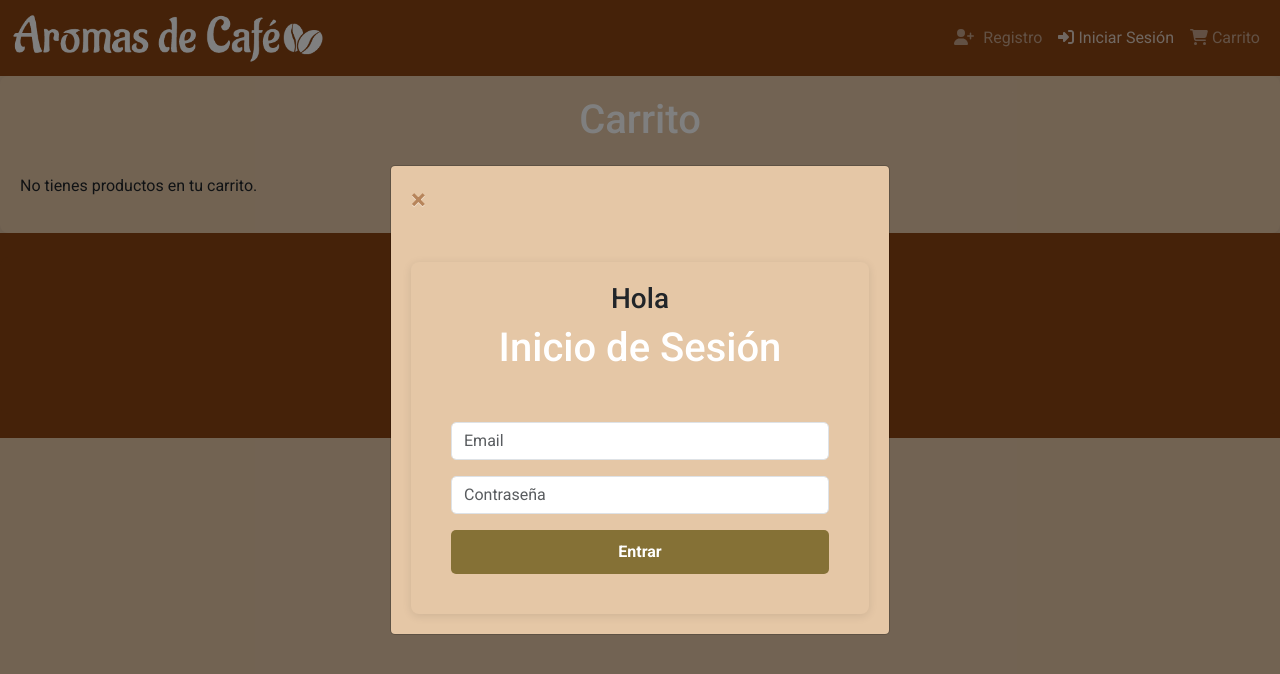
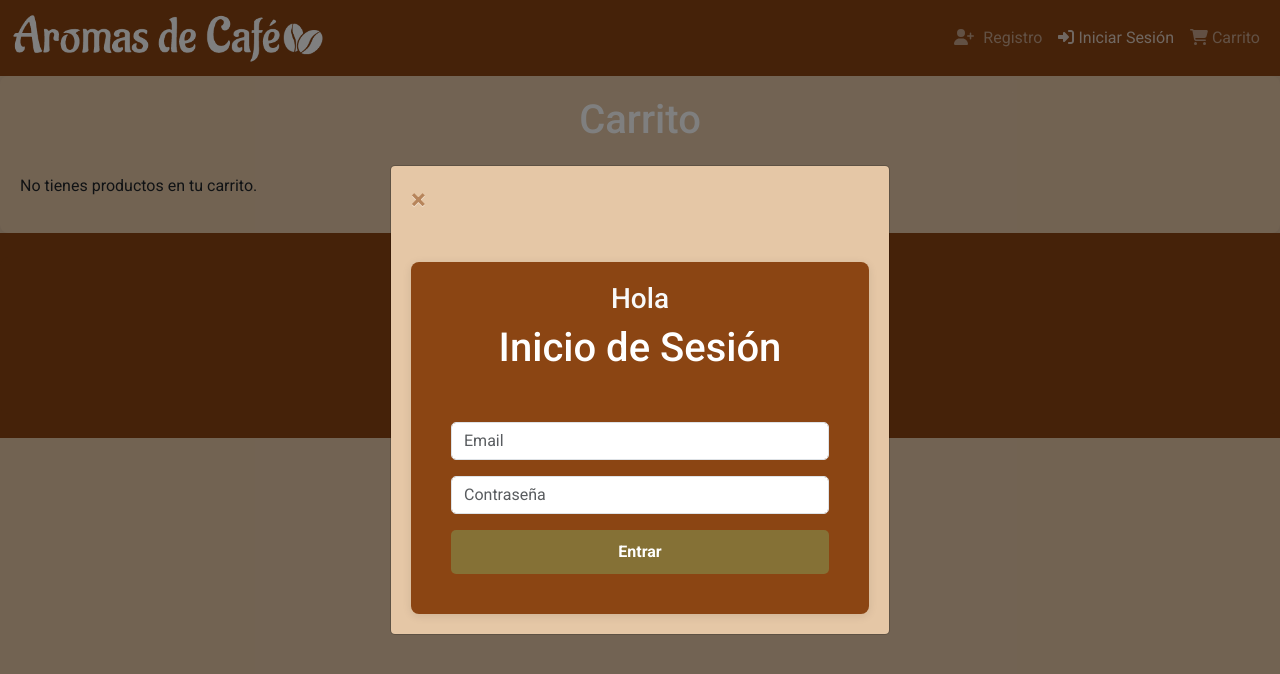
Before and after one commit to bernardpena/aromas-de-cafe, a React (Vite) app in the folder frontend/: page /cart in a window 1280 px wide. Both pictures are taken after a click on the link "Iniciar Sesión". Shown: the top 674 px of the page. Built offline with nearby package versions, Linux system fonts and the light colour scheme; a web font is replaced by a local one.

Commit message:
Actualizando CSS Login

```diff
--- a/frontend/src/assets/css/login.css
+++ b/frontend/src/assets/css/login.css
@@ -21,7 +21,7 @@
 }
 
 .modal-box{
-  background-color: saddlebrown;
+  background-color: saddlebrown !important;
 }
 
 .close {
--- a/frontend/src/components/Login.jsx
+++ b/frontend/src/components/Login.jsx
@@ -37,7 +37,7 @@ function Login({ onClose }) {
 
   return (
     <div className="container modal-box mt-5">
-      <h3 className='text-center'>{`Hola`}</h3>
+      <h3 className='text-center text-light'>{`Hola`}</h3>
       <h2 className="text-center">Inicio de Sesión</h2>
       <form onSubmit={handleSubmit} className="mt-4">
         <div className="mb-3">
```
